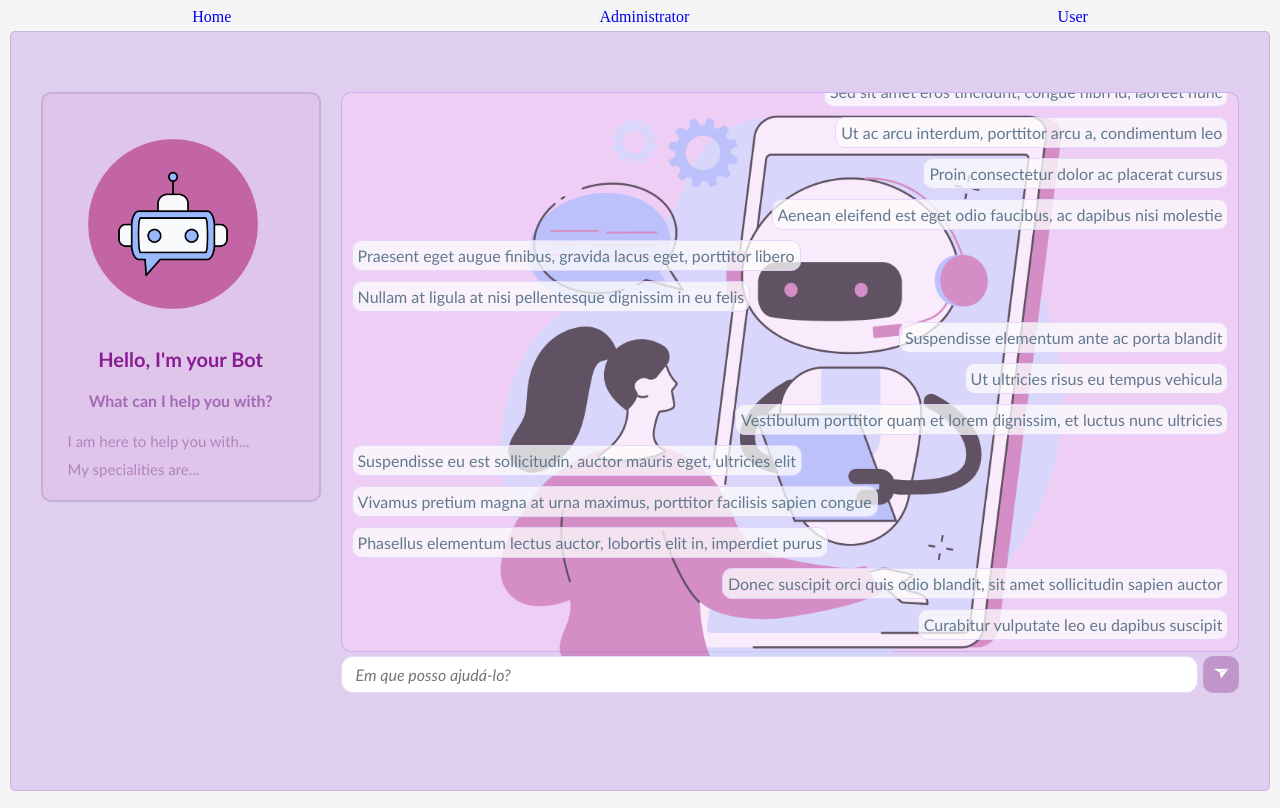
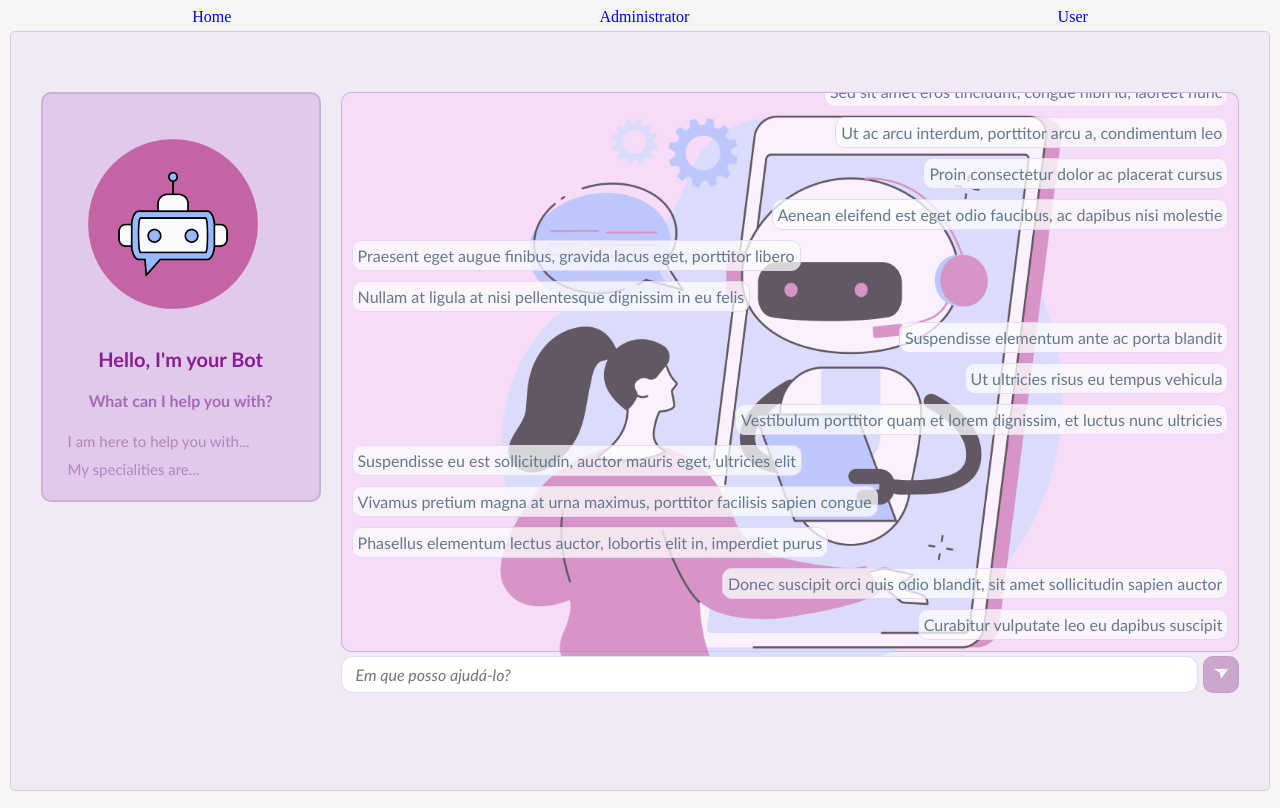
Before and after one commit to andregom/chatbot_ui_rts, a React (Create React App) app: page /talk in a window 1280 px wide. Built offline with nearby package versions, Linux system fonts and the light colour scheme.

Commit message:
better style

```diff
--- a/src/components/Conversation/styles.scss
+++ b/src/components/Conversation/styles.scss
@@ -30,7 +30,7 @@
     overflow: hidden;
 }
 
-@media (max-width: 1180px) {
+@media (max-width: 1000px) {
     .messages::after {
         opacity: 0.4;
     }
--- a/src/pages/ChatPage/styles.scss
+++ b/src/pages/ChatPage/styles.scss
@@ -9,10 +9,9 @@
     flex-direction: row;
     align-items: flex-start;
     justify-content: space-between;
-    background-color: rgba(156, 78, 220, 0.233);
+    background-color: rgba(156, 78, 220, 0.062);
     border: rgba(89, 83, 130, 0.197) solid 0.5px;
     border-radius: 5px;
-    z-index: -3;
 }
 
 #conversation-page main {
```
